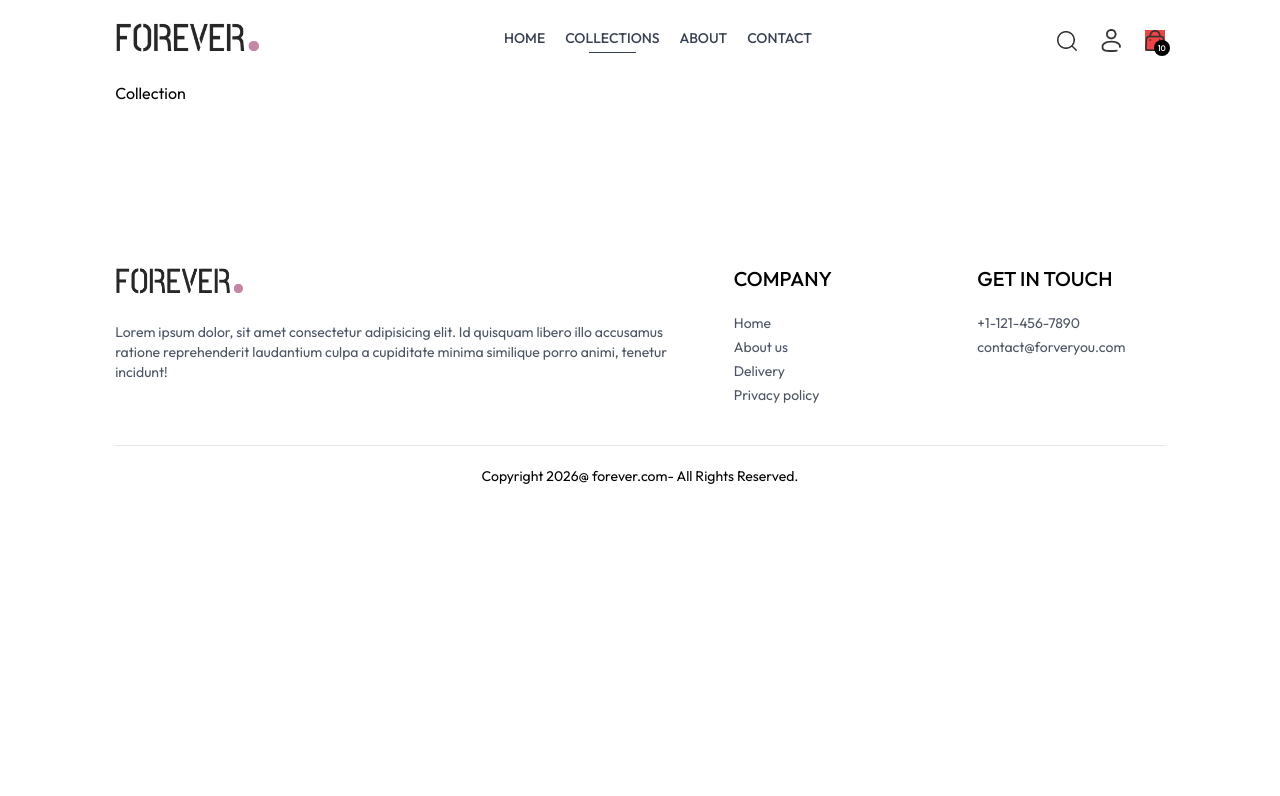
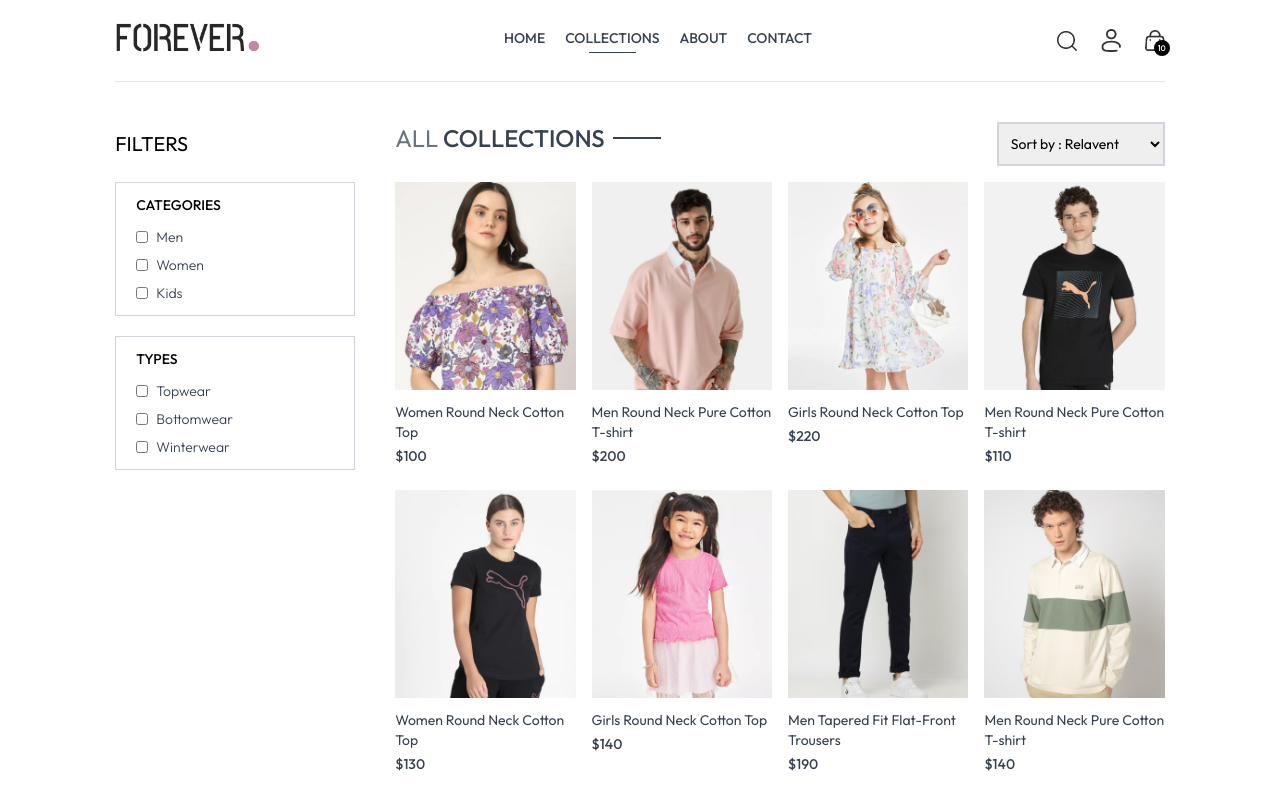
Before and after one commit to arpitkesharwani77/e-commerce, a React (Vite) app in the folder frontend/: page /collection in a window 1280 px wide. Shown: the top 796 px of the page. Built offline with nearby package versions, Linux system fonts and the light colour scheme.

Commit message:
collection page : filter & sort

```diff
--- a/frontend/src/components/Navbar.jsx
+++ b/frontend/src/components/Navbar.jsx
@@ -44,7 +44,7 @@ const Navbar = () => {
           </div>
         </div>
 
-        <Link to="/cart" className=" relative cursor-pointer bg-red-500">
+        <Link to="/cart" className=" relative cursor-pointer">
           <img src={assets.cart_icon} className="w-5 min-w-5" alt="cart icon" />
           <p className="absolute right-[-5px] bottom-[-5px] w-4 text-center leading-4  bg-black text-white aspect-square rounded-full text-[8px]  ">
             10
--- a/frontend/src/pages/Collection.jsx
+++ b/frontend/src/pages/Collection.jsx
@@ -1,9 +1,198 @@
-import React from 'react'
+/* eslint-disable react-hooks/set-state-in-effect */
+import React, { useContext, useEffect, useState } from "react";
+import ShopContext from "../context/shop-context";
+import { assets } from "../assets/assets";
+import Title from "../components/title";
+import ProductItem from "../components/ProductItem";
 
 const Collection = () => {
+  const { products } = useContext(ShopContext);
+  console.log(products, "first time");
+  const [showFilter, setShowFilter] = useState(false);
+  const [filterProducts, setFilterProducts] = useState([]);
+  const [category, setCategory] = useState([]);
+  const [subCategory, setSubCategory] = useState([]);
+  const [sortType,setSortType]=useState('relavent')
+
+  const toggleCategory = (e) => {
+    if (category.includes(e.target.value)) {
+      setCategory((prev) => prev.filter((item) => item !== e.target.value));
+    } else {
+      setCategory((prev) => [...prev, e.target.value]);
+    }
+  };
+
+  const toggleSubCategory = (e) => {
+    if (subCategory.includes(e.target.value)) {
+      setSubCategory((prev) => prev.filter((item) => item !== e.target.value));
+    } else {
+      setSubCategory((prev) => [...prev, e.target.value]);
+    }
+  };
+  const applyFilter = () => {
+    let productsCopy = products.slice();
+
+    if (category.length > 0) {
+      productsCopy = productsCopy.filter((item) =>
+        category.includes(item.category)
+      );
+    }
+    if (subCategory.length > 0) {
+      productsCopy = productsCopy.filter((item) =>
+        subCategory.includes(item.subCategory)
+      );
+    }
+    setFilterProducts(productsCopy);
+  };
+
+
+  const sortProduct=()=>{
+    let fpCopy=filterProducts.slice();
+
+    switch(sortType){
+        case 'low-high':
+          setFilterProducts(fpCopy.sort((a,b)=>a.price-b.price));
+          break;
+        case 'high-low':
+          setFilterProducts(fpCopy.sort((a,b)=>b.price-a.price));
+          break;
+        default:
+          applyFilter();
+          break;
+    }
+  }
+
+  useEffect(() => {
+    setFilterProducts(products);
+  }, [products]);
+
+  useEffect(() => {
+    applyFilter();
+  }, [category, subCategory]);
+
+  useEffect(()=>{
+    sortProduct();
+  },[sortType])
+
   return (
-    <div>Collection</div>
-  )
-}
+    <div className="flex flex-col sm:flex-row gap-1 sm:gap-10 pt-10 border-t">
+      {/* Filter Options */}
+      <div className="min-w-60">
+        <p
+          onClick={() => setShowFilter(!showFilter)}
+          className="my-2 text-xl flex items-center cursor-pointer gap-2"
+        >
+          FILTERS
+          <img
+            className={`h-3 sm:hidden ${showFilter ? "rotate-90" : ""}`}
+            src={assets.dropdown_icon}
+          />
+        </p>
+        {/* Category Filter */}
+        <div
+          className={`border border-gray-300 pl-5 py-3 mt-6 ${
+            showFilter ? "" : "hidden"
+          } sm:block`}
+        >
+          <p className="mb-3 text-sm font-medium">CATEGORIES</p>
+          <div className="flex flex-col gap-2 text-sm font-light text-gray-700">
+            <p className="flex gap-2">
+              <input
+                className="w-3"
+                type="checkbox"
+                value={"Men"}
+                onClick={toggleCategory}
+              />
+              Men
+            </p>
+            <p className="flex gap-2">
+              <input
+                className="w-3"
+                type="checkbox"
+                value={"Women"}
+                onClick={toggleCategory}
+              />
+              Women
+            </p>
+            <p className="flex gap-2">
+              <input
+                className="w-3"
+                type="checkbox"
+                value={"Kids"}
+                onClick={toggleCategory}
+              />
+              Kids
+            </p>
+          </div>
+        </div>
 
-export default Collection
+        {/* Subcategory Filter */}
+
+        <div
+          className={`border border-gray-300 pl-5 py-3 my-5 ${
+            showFilter ? "" : "hidden"
+          } sm:block`}
+        >
+          <p className="mb-3 text-sm font-medium">TYPES</p>
+          <div className="flex flex-col gap-2 text-sm font-light text-gray-700">
+            <p className="flex gap-2">
+              <input
+                className="w-3"
+                type="checkbox"
+                value={"Topwear"}
+                onChange={toggleSubCategory}
+              />
+              Topwear
+            </p>
+            <p className="flex gap-2">
+              <input
+                className="w-3"
+                type="checkbox"
+                value={"Bottomwear"}
+                onChange={toggleSubCategory}
+              />
+              Bottomwear
+            </p>
+            <p className="flex gap-2">
+              <input
+                className="w-3"
+                type="checkbox"
+                value={"Winterwear"}
+                onChange={toggleSubCategory}
+              />
+              Winterwear
+            </p>
+          </div>
+        </div>
+      </div>
+      {/* Right side */}
+
+      <div className="flex-1">
+        <div className="flex justify-between text-base sm:text-2xl mb-4">
+          <Title text1={"ALL"} text2={"COLLECTIONS"} />
+          {/* Products Sort */}
+          <select onChange={(e)=>setSortType(e.target.value)} className="border-2 border-gray-300 text-sm px-2">
+            <option value="relavent"> Sort by : Relavent</option>
+            <option value="low-high">Sort by : Low to High</option>
+            <option value="high-low"> Sort by : High to Low</option>
+          </select>
+        </div>
+
+        {/* Map Products */}
+        <div className="grid grid-cols-2 md:grid-cols-3 lg:grid-cols-4 gap-4 gap-y-6">
+          {filterProducts.map((item, idx) => (
+            <ProductItem
+              key={idx}
+              name={item.name}
+              price={item.price}
+              image={item.image}
+              id={item._id}
+            />
+          ))}
+        </div>
+      </div>
+    </div>
+  );
+};
+
+export default Collection;
```
